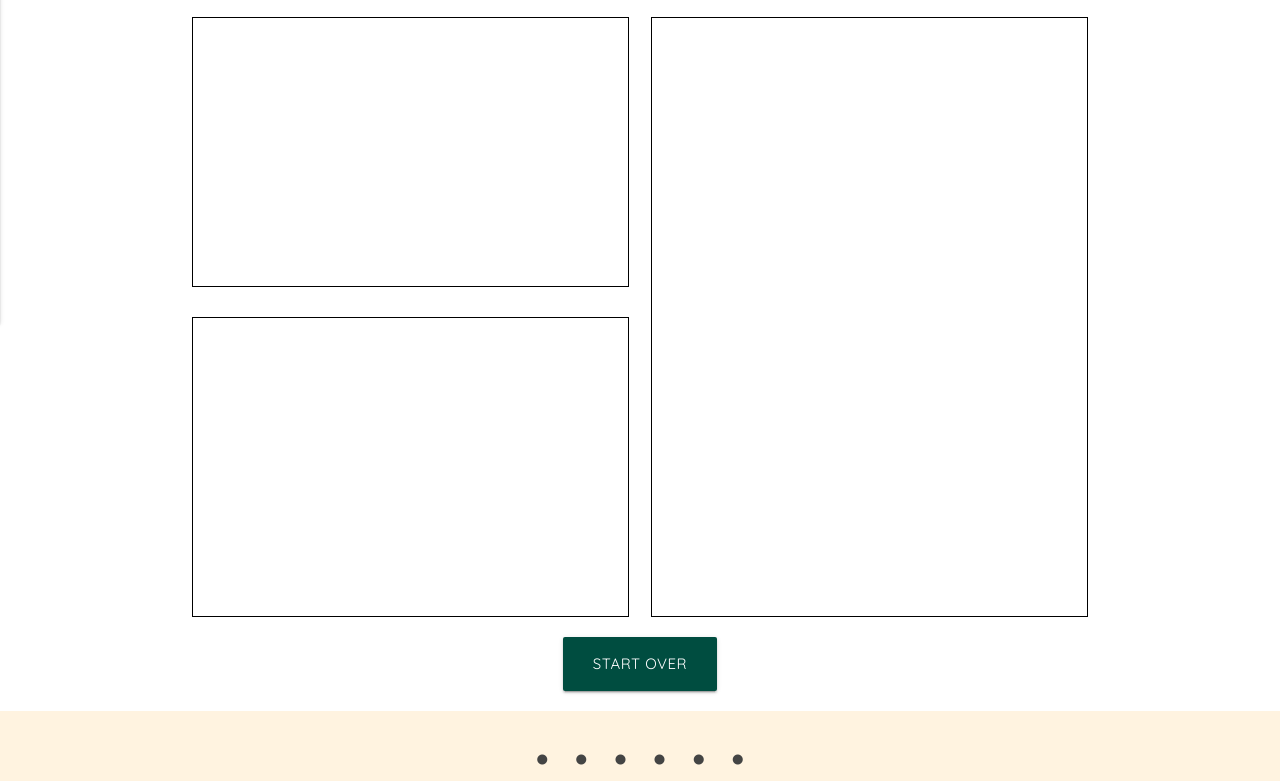
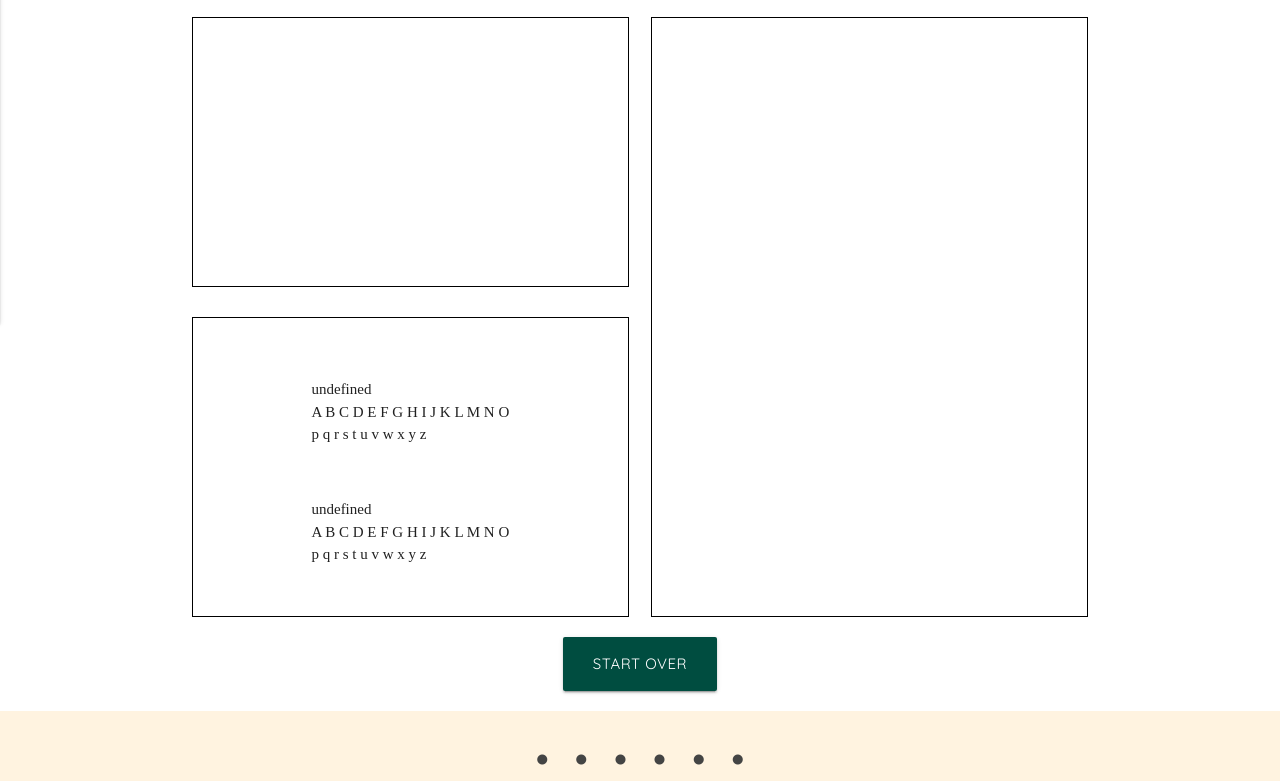
Before and after one commit to oliviaridgley/Q1-Project-Olivia-Ridgley, a plain HTML site: page html/styleSheet.html in a window 1280 px wide. Shown: the part 537-1318 px from the top of the page. Drawn offline with nearby package versions, Linux system fonts and the light colour scheme; a web font is replaced by a local one.

Commit message:
Appending Typeface Options

```diff
--- a/html/styleSheet.html
+++ b/html/styleSheet.html
@@ -72,7 +72,12 @@
 
 
         </div>
-        <div id="typefaceBox">
+        <div class="" id="typefaceBox">
+          <br>
+          <br>
+          <span class="flexBox" id="typefaceBoxOne"></span>
+          <br>
+          <span class="flexBox" id="typefaceBoxTwo"></span>
 
         </div>
       </div>
--- a/js/script.js
+++ b/js/script.js
@@ -258,6 +258,10 @@ $('#moodBoxTwo').append().html("<h2 class='flexBox' style='"+ typeface2 + "'>" +
 $('#wireframeBox').css("background-image", "url("+localStorage.userWireframe+")");
 $('#wireframeBox').css("background-size", "cover");
 
+$('#typefaceBoxOne').append().html("<p style='"+ typeface1 + "'>"+localStorage.userType+ "<br>A B C D E F G H I J K L M N O <br> p q r s t u v w x y z</p>");
+
+$('#typefaceBoxTwo').append().html("<p style='"+ typeface2 + "'>"+localStorage.userType2+ "<br>A B C D E F G H I J K L M N O <br> p q r s t u v w x y z</p>");
+
 
 
 
```
